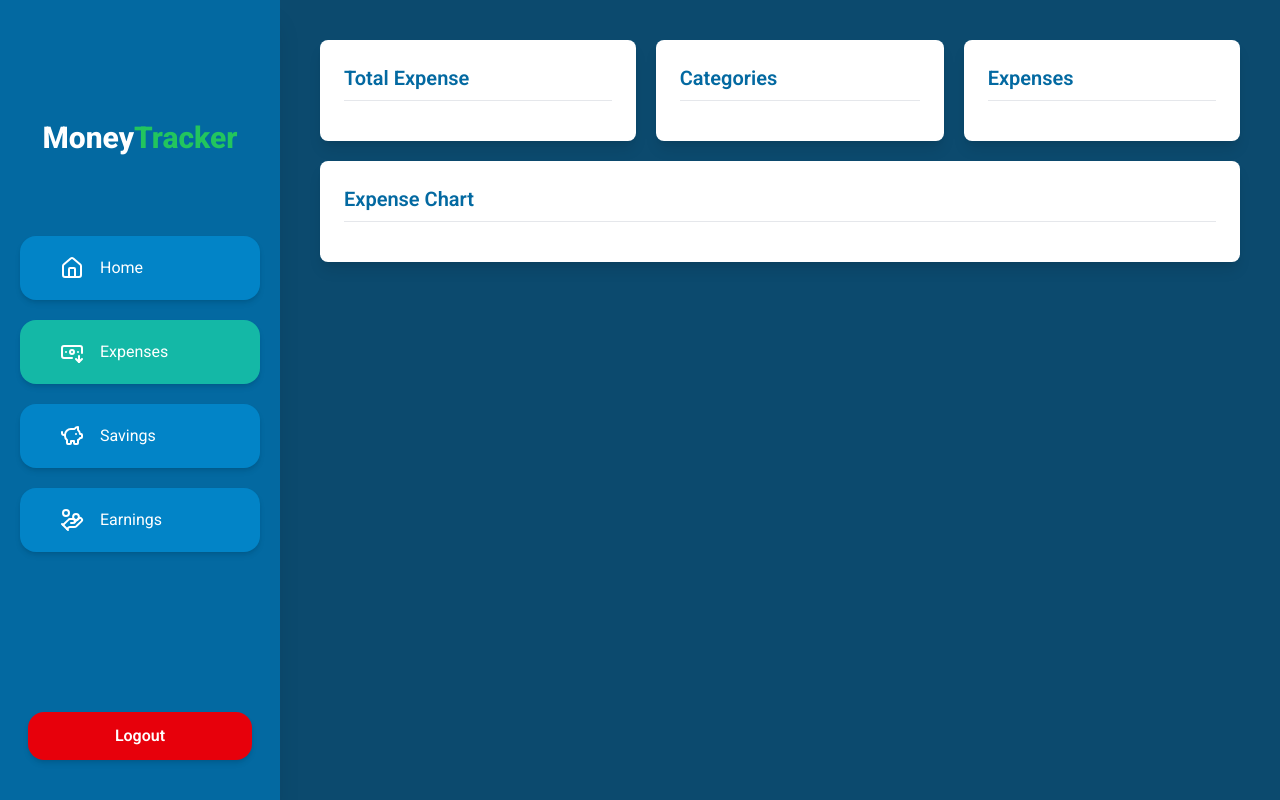
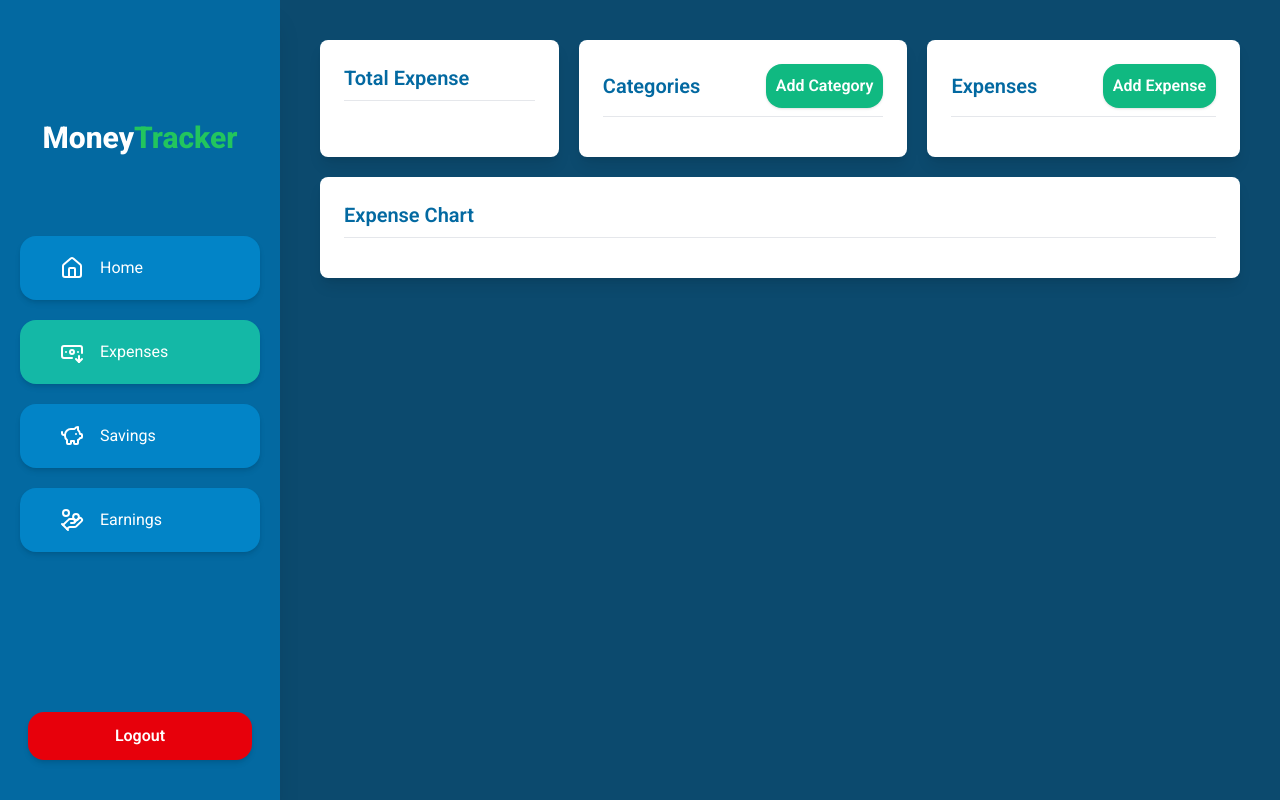
Before and after one commit to Estakuyo/MoneyTracker, a React app in the folder frontend/: page /expenses in a window 1280 px wide. Built offline with nearby package versions, Linux system fonts and the light colour scheme; the HTML template or start-up script is replaced by a standard one.

Commit message:
Added buttons in cards expense page

```diff
--- a/frontend/src/pages/expenses.jsx
+++ b/frontend/src/pages/expenses.jsx
@@ -6,9 +6,27 @@ const Expenses = () => {
     <div className="main-wrapper px-10 py-20 flex flex-col md:grid gap-5 md:py-10">
       <Card className="w-full" title={"Total Expense"} />
 
-      <Card className="w-full" title={"Categories"} />
+      <Card
+        className="w-full"
+        title={"Categories"}
+        button={
+          <Button
+            className="bg-secondary-500 hover:bg-accent-700"
+            title={"Add Category"}
+          />
+        }
+      />
 
-      <Card className="w-full" title={"Expenses"} />
+      <Card
+        className="w-full"
+        title={"Expenses"}
+        button={
+          <Button
+            className="bg-secondary-500 hover:bg-accent-700"
+            title={"Add Expense"}
+          />
+        }
+      />
 
       <Card className="w-full col-span-3" title={"Expense Chart"} />
     </div>
```
